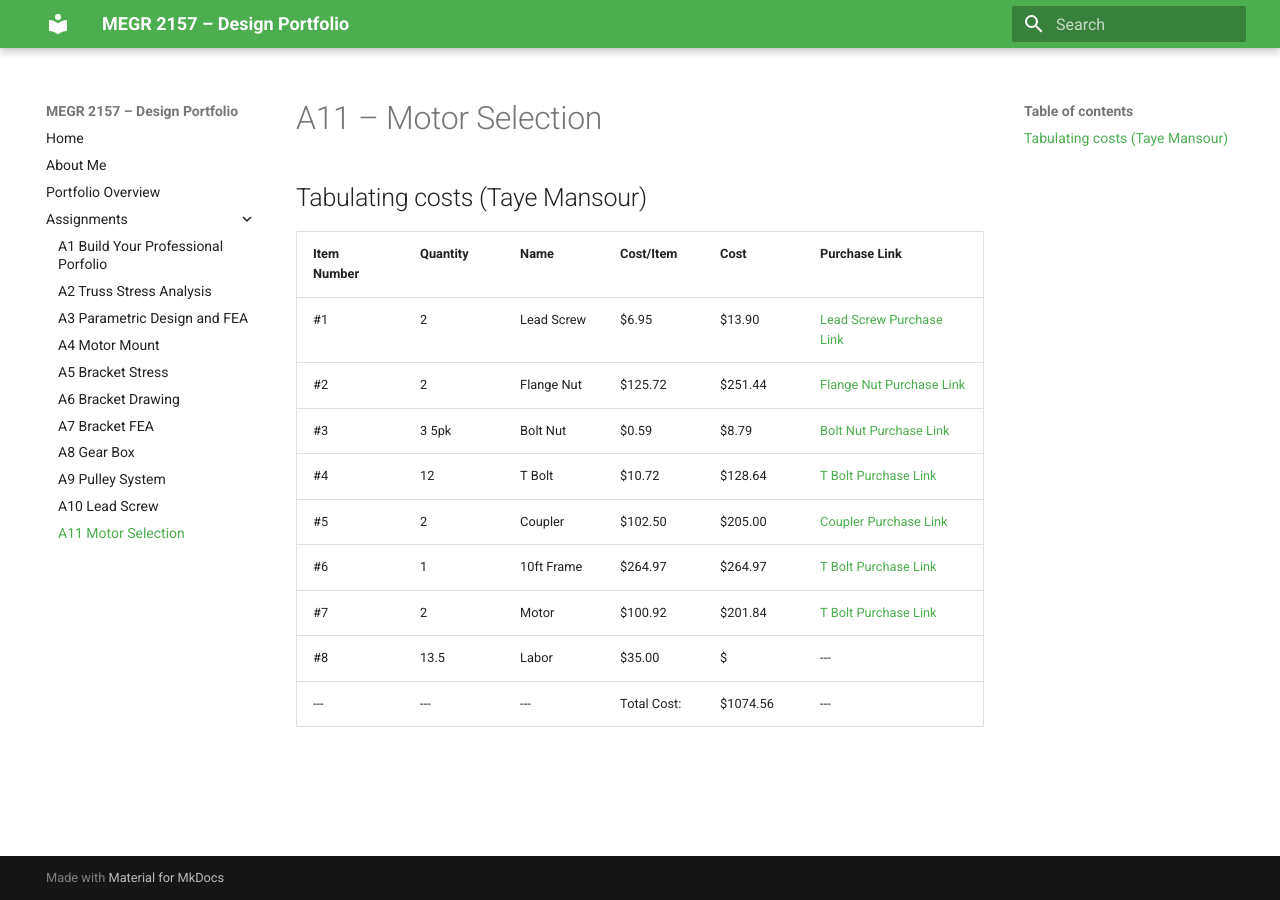
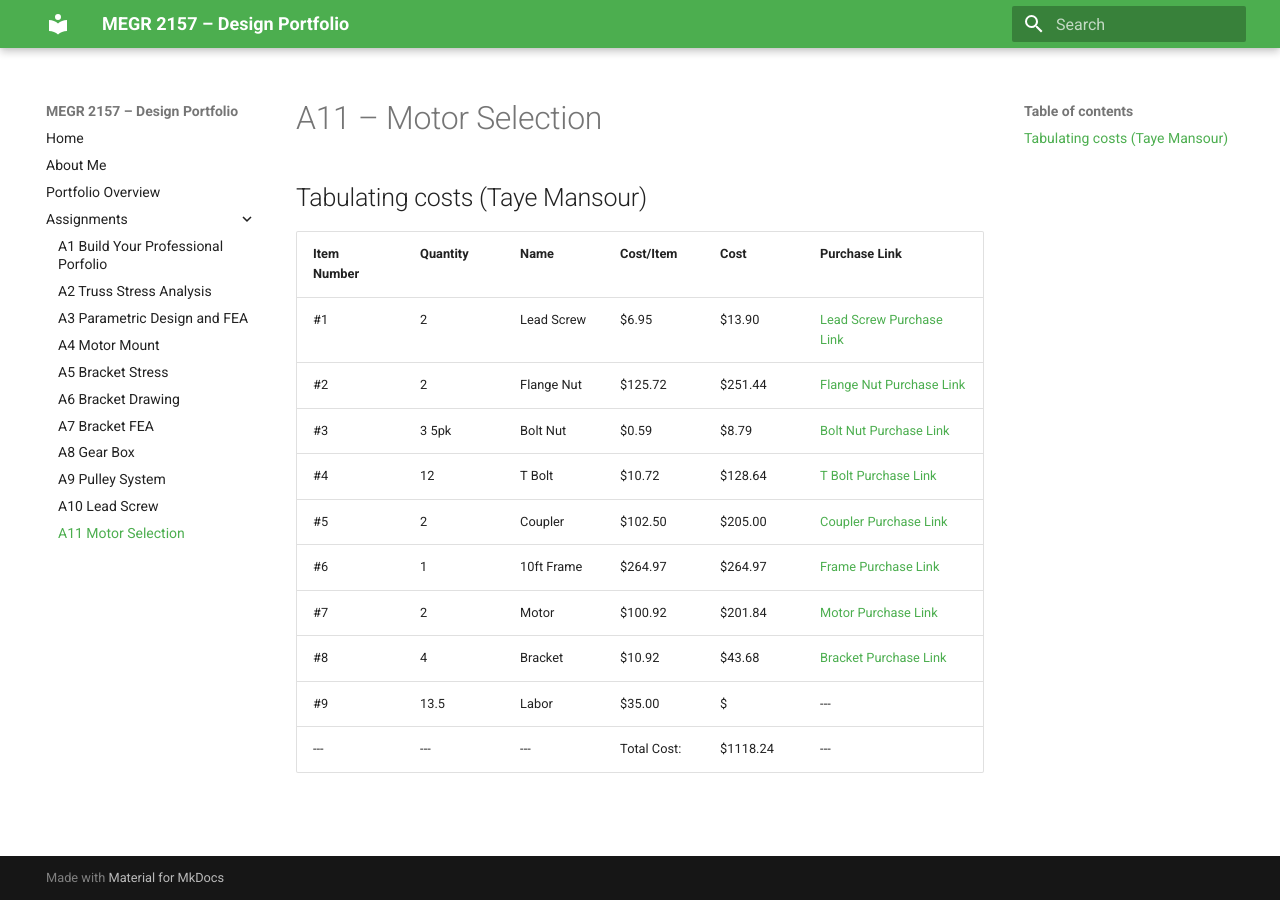
Before and after one commit to tmansou1/megr2157-portfolio, an MkDocs documentation site: the page built from docs/assignments/A11/index.md, in a window 1280 px wide. Built offline with MkDocs 1.6.1 and Material for MkDocs 9.7.7, drawn with Linux system fonts in a browser that asks for light colours.

Commit message:
Update index.md

```diff
--- a/docs/assignments/A11/index.md
+++ b/docs/assignments/A11/index.md
@@ -9,7 +9,8 @@
 | #3 | 3 5pk | Bolt Nut | $0.59 | $8.79 | [Bolt Nut Purchase Link](https://www.mcmaster.com/90453A115/) |
 | #4 | 12 | T Bolt | $10.72 | $128.64 | [T Bolt Purchase Link](https://www.mcmaster.com/91523A232/) |
 | #5 | 2 | Coupler | $102.50 | $205.00 | [Coupler Purchase Link](https://www.mcmaster.com/6208K565/) |
-| #6 | 1 | 10ft Frame | $264.97 | $264.97 | [T Bolt Purchase Link](https://www.mcmaster.com/91523A232/) |
-| #7 | 2 | Motor | $100.92 | $201.84 | [T Bolt Purchase Link](https://www.mcmaster.com/6627T631/) |
-| #8 | 13.5 | Labor | $35.00 | $ | --- |
-| --- | --- | --- | Total Cost: | $1074.56 | --- |
+| #6 | 1 | 10ft Frame | $264.97 | $264.97 | [Frame Purchase Link](https://www.grainger.com/product/80-20-T-Slot-Framing-System-Rectangle-804T48?searchQuery=804T48&searchBar=true&suggestConfigId=6&s_e=false&s_c=solr9) |
+| #7 | 2 | Motor | $100.92 | $201.84 | [Motor Purchase Link](https://www.mcmaster.com/6627T631/) |
+| #8 | 4 | Bracket | $10.92 | $43.68 | [Bracket Purchase Link](https://www.grainger.com/product/80-20-Inside-Corner-Bracket-Wide-5JRU7?searchQuery=40+4303&searchBar=true&tier=Tier+6&s_e=false&s_c=solr9) |
+| #9 | 13.5 | Labor | $35.00 | $ | --- |
+| --- | --- | --- | Total Cost: | $1118.24 | --- |
```
